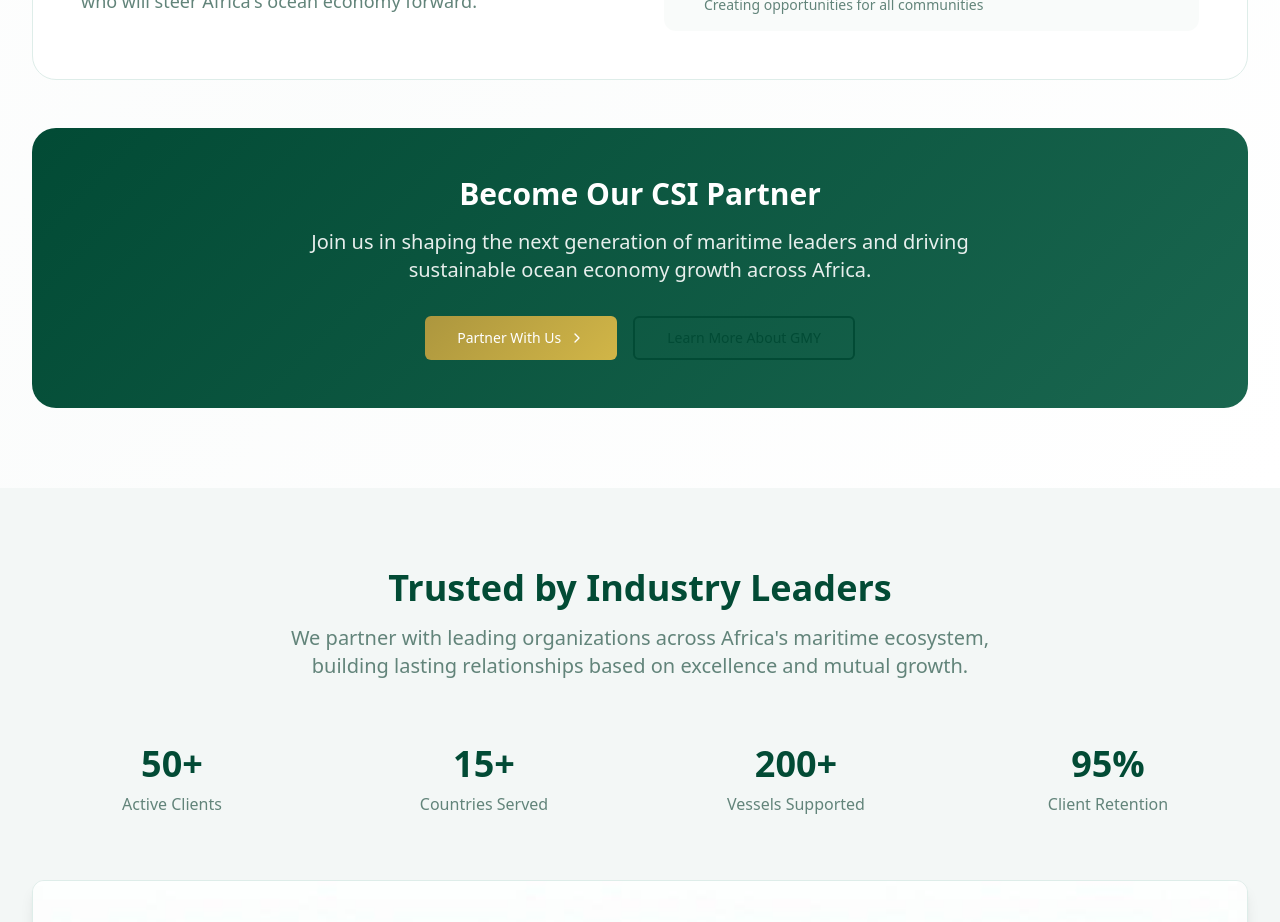
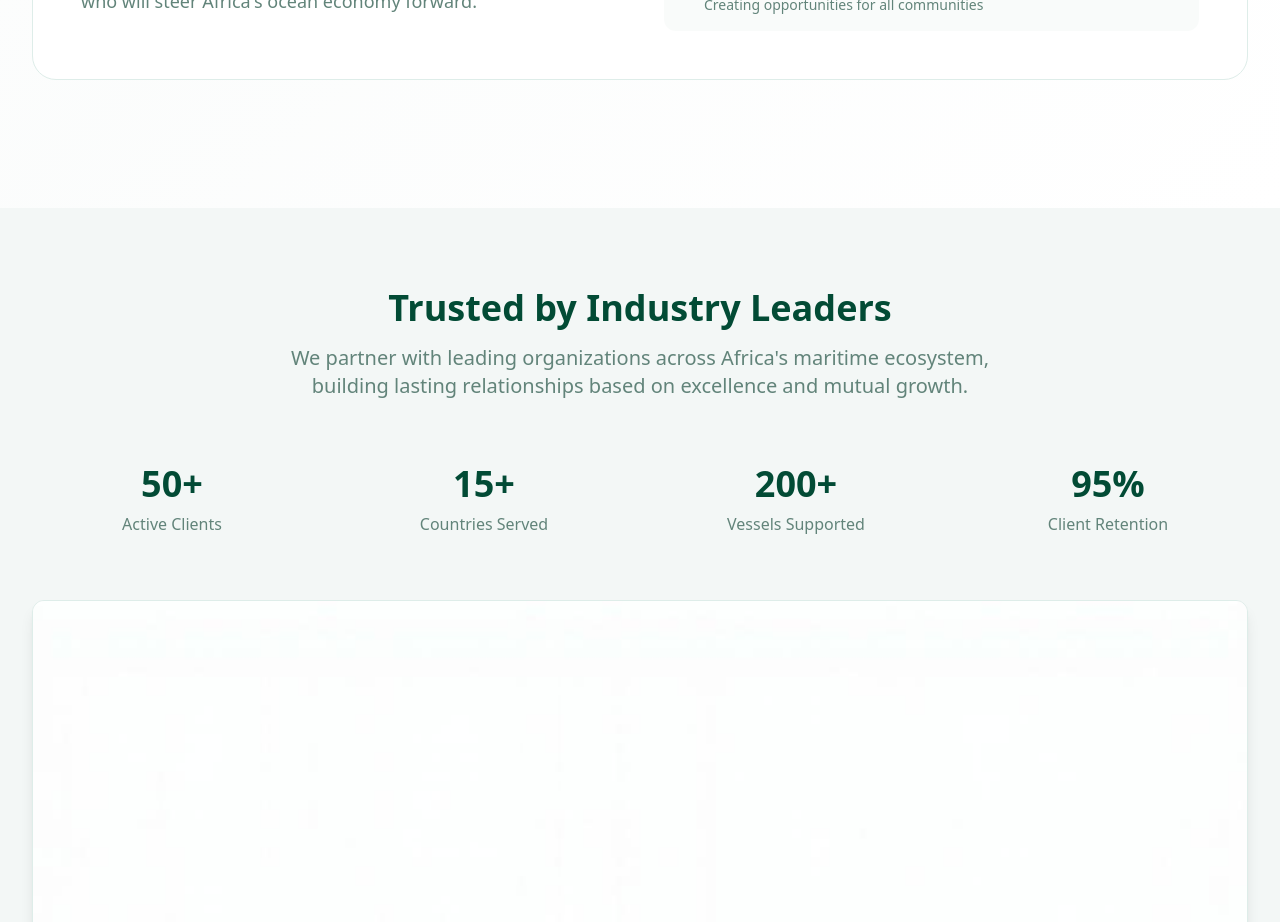
Before and after one commit to asanda9999/ocean-wave-women, a React (Vite) app: page / in a window 1280 px wide. Shown: the part 5700-6622 px from the top of the page. Built offline with nearby package versions, Linux system fonts and the light colour scheme.

Commit message:
Remove CSI partner section
Removed the "Become our CSI Partner" section from the Global Maritime Youth component.

```diff
--- a/src/components/GlobalMaritimeYouthSection.tsx
+++ b/src/components/GlobalMaritimeYouthSection.tsx
@@ -105,23 +105,6 @@ const GlobalMaritimeYouthSection = () => {
           </div>
         </div>
 
-        {/* CTA Section */}
-        <div className="text-center bg-gradient-ocean rounded-3xl p-8 md:p-12 text-white">
-          <h3 className="text-3xl font-bold mb-4">Become Our CSI Partner</h3>
-          <p className="text-xl text-white/90 mb-8 max-w-3xl mx-auto">
-            Join us in shaping the next generation of maritime leaders and
-            driving sustainable ocean economy growth across Africa.
-          </p>
-          <div className="flex flex-col sm:flex-row gap-4 justify-center">
-            <Button variant="gold" size="lg" className="group">
-              Partner With Us
-              <ChevronRight className="w-5 h-5 group-hover:translate-x-1 transition-transform" />
-            </Button>
-            <Button variant="outline-maritime" size="lg">
-              Learn More About GMY
-            </Button>
-          </div>
-        </div>
       </div>
     </section>
   );
```
